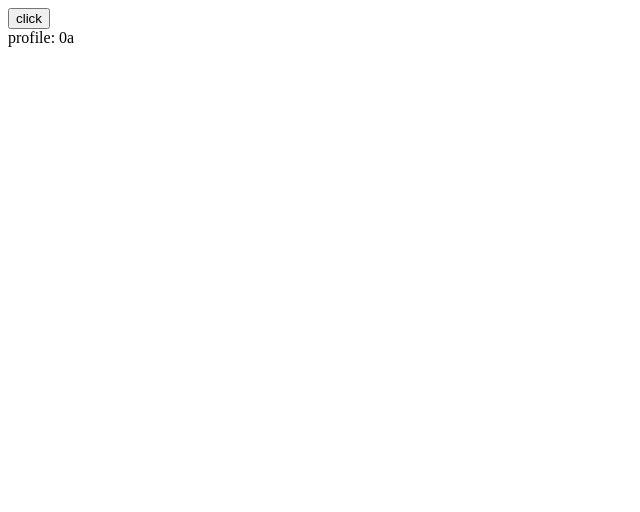
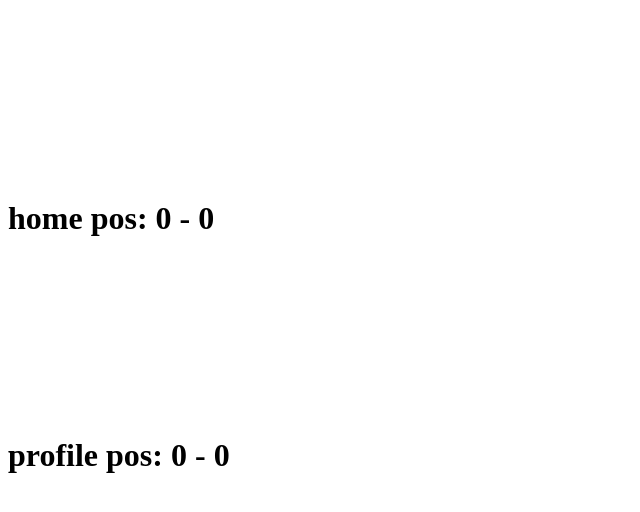
Before and after one commit to Oorpow/react-study, a React app: page /#/ in a window 1280 px wide. Shown: the top 512 px of the page, without its empty margins (0-640 px from the left). Built offline with nearby package versions, Linux system fonts and the light colour scheme.

Commit message:
学习hooks

```diff
--- /dev/null
+++ b/src/22_react-customHooks/App.jsx
@@ -0,0 +1,32 @@
+import React, { memo, useContext, useEffect } from 'react'
+import { ThemeContext, MsgContext } from './context'
+import useScreenPos from './hooks/useScreenPos'
+
+const Home = memo(() => {
+    const [scrollX, scrollY] = useScreenPos()
+
+    return (
+        <div>
+            <h1 style={{marginTop: '200px'}}>home pos: {scrollX} - {scrollY}</h1>
+        </div>
+    )
+})
+
+const Profile = memo(() => {
+    const [scrollX, scrollY] = useScreenPos()
+
+    return (
+        <div>
+            <h1 style={{marginTop: '200px'}}>profile pos: {scrollX} - {scrollY}</h1>
+        </div>
+    )
+})
+
+const App = memo(() => {
+	return <div style={{height: '3000px'}}>
+        <Home />
+        <Profile />
+    </div>
+})
+
+export default App
--- /dev/null
+++ b/src/22_react-customHooks/context/index.js
@@ -0,0 +1,9 @@
+import { createContext } from 'react'
+
+const ThemeContext = createContext()
+const MsgContext = createContext()
+
+export {
+    ThemeContext,
+    MsgContext
+}
--- /dev/null
+++ b/src/22_react-customHooks/hooks/useScreenPos.js
@@ -0,0 +1,23 @@
+import { useEffect, useState } from "react"
+
+function useScreenPos() {
+    const [x, setX] = useState(0)
+    const [y, setY] = useState(0)
+
+    useEffect(() => {
+        function listenScrollFn() {
+            setX(window.scrollX)
+            setY(window.scrollY)
+        }
+
+        window.addEventListener('scroll', listenScrollFn)
+
+        return () => {
+            window.removeEventListener('scroll', listenScrollFn)
+        }
+    }, [])
+
+    return [x, y]
+}
+
+export default useScreenPos
```
Also changed, not shown: src/20_react-useRef/App.jsx (added, +19 -0 lines), src/21_react-useLayoutEffect/App.jsx (added, +30 -0 lines), src/22_react-customHooks/hooks/useCustomContext.js (added, +11 -0 lines), src/index.js (+8 -3 lines).
